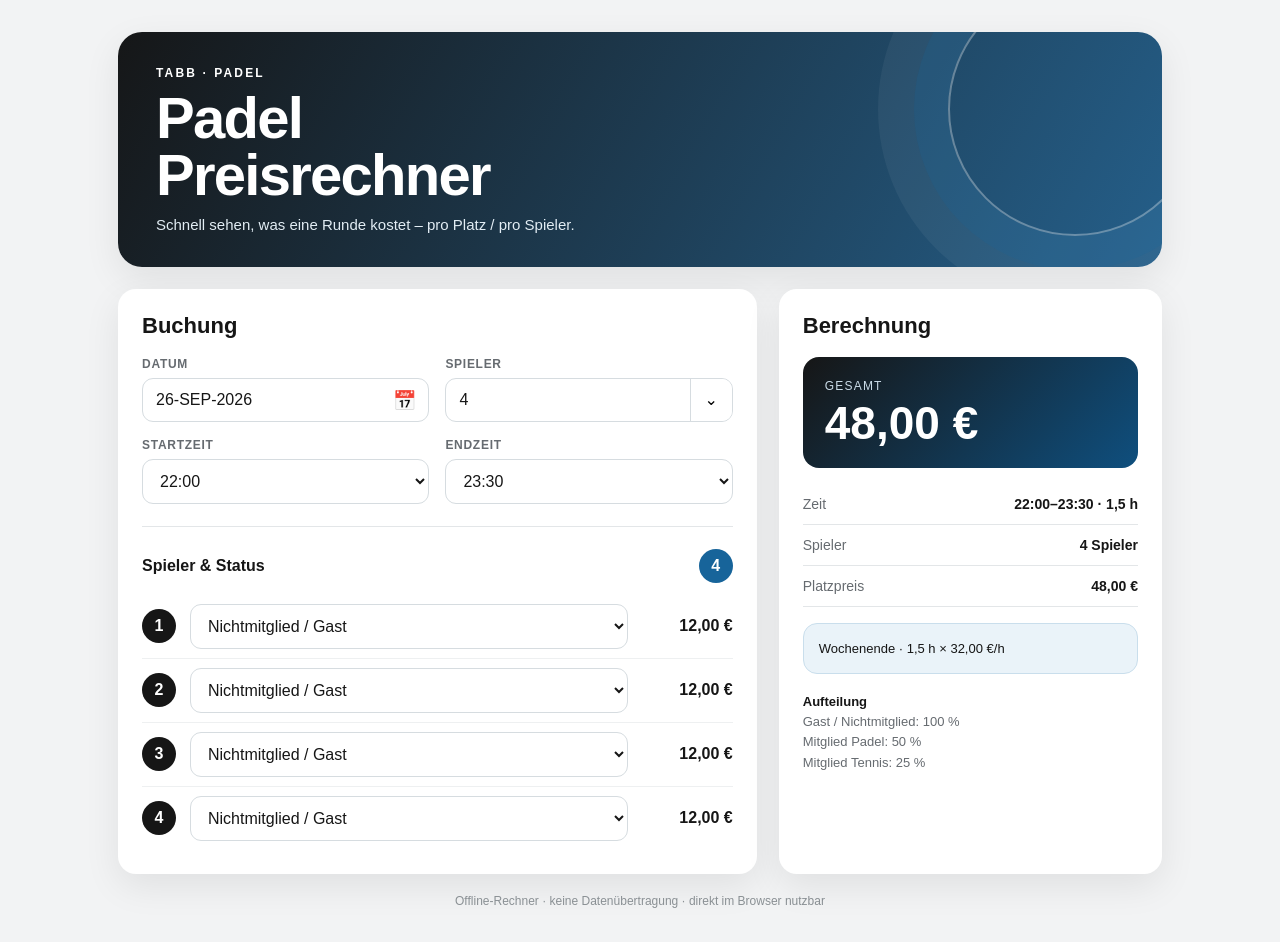
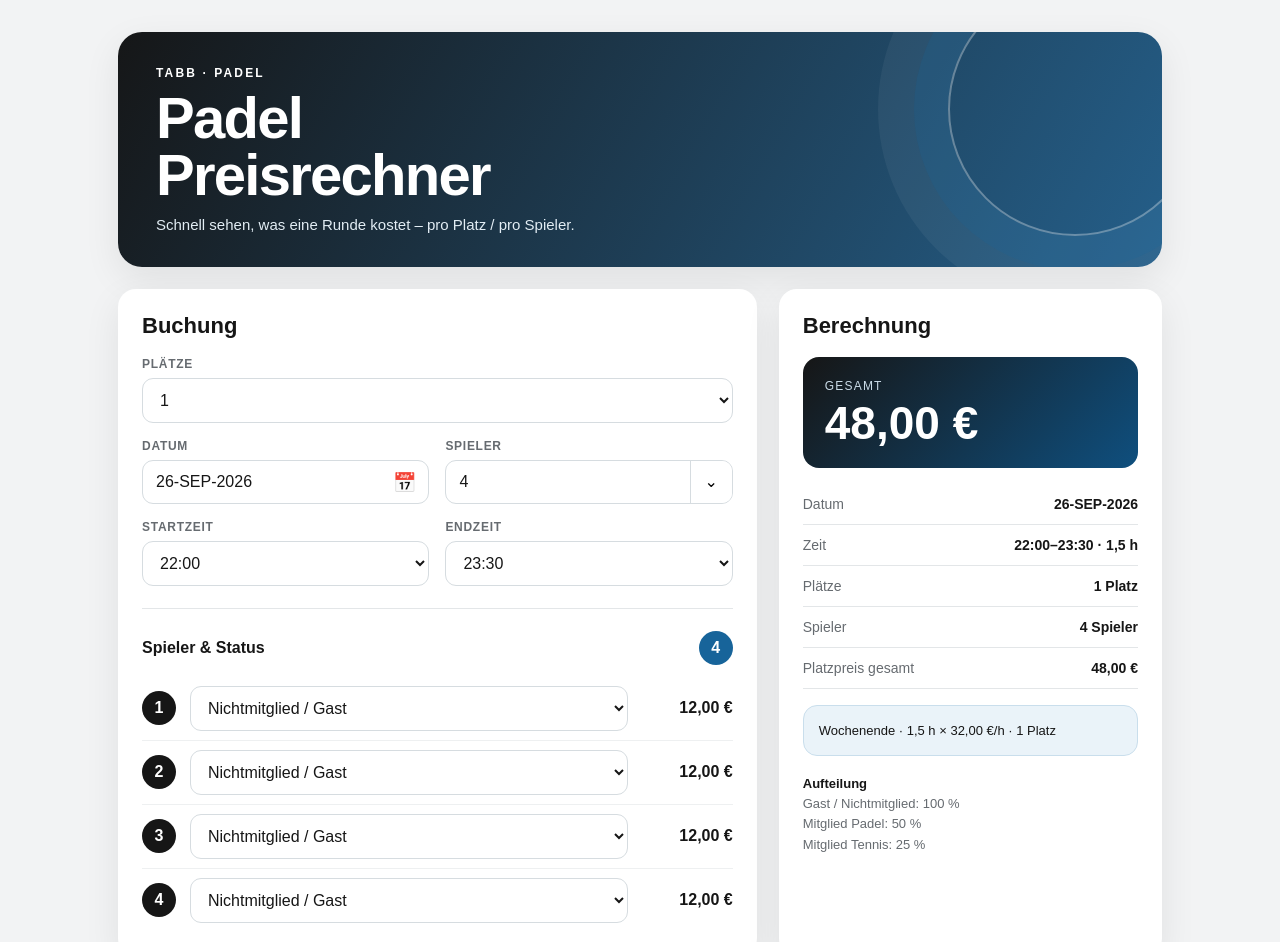
Before and after one commit to tabb-online/tabb-online.github.io, a plain HTML site: page padel/preisrechner/index.html in a window 1280 px wide. Shown: the top 942 px of the page. Drawn offline with Linux system fonts and the light colour scheme.

Commit message:
Add files via upload
Erweiterung: Plätze 1–3, Standard 1.
Gesamtpreis = Preis pro Platz × Anzahl Plätze.
Der Gesamtpreis wird anschließend über alle Spieler mit der bestehenden Gewichtung verteilt.
Sonstige Funktionen bleiben unverändert.

```diff
--- a/padel/preisrechner/index.html
+++ b/padel/preisrechner/index.html
@@ -277,6 +277,14 @@ input:focus,select:focus{
   <main class="content">
     <section class="card">
       <h2>Buchung</h2>
+      <div class="field" style="margin-bottom:16px">
+        <label for="courts">Plätze</label>
+        <select id="courts">
+          <option value="1" selected>1</option>
+          <option value="2">2</option>
+          <option value="3">3</option>
+        </select>
+      </div>
       <div class="grid">
         <div class="field">
           <label for="date">Datum</label>
@@ -338,9 +346,11 @@ input:focus,select:focus{
         <div class="total" id="netTotal">0,00 €</div>
       </div>
 
+      <div class="detail"><span>Datum</span><strong id="summaryDate">–</strong></div>
       <div class="detail"><span>Zeit</span><strong id="summaryTime">–</strong></div>
+      <div class="detail"><span>Plätze</span><strong id="summaryCourts">1 Platz</strong></div>
       <div class="detail"><span>Spieler</span><strong id="summaryPlayers">–</strong></div>
-      <div class="detail"><span>Platzpreis</span><strong id="courtTotal">–</strong></div>
+      <div class="detail"><span>Platzpreis gesamt</span><strong id="courtTotal">–</strong></div>
 
       <div class="rate-box" id="rateInfo"></div>
 
@@ -597,20 +607,25 @@ function calculate(){
     return;
   }
 
+  const courtCount = Math.max(1, Math.min(3, +$("courts").value || 1));
+  const totalCourtPrice = court.total * courtCount;
+
   const selections = [...document.querySelectorAll(".ptype")];
   const weights = selections.map(sel => TYPES[+sel.value].factor);
   const weightSum = weights.reduce((a,b)=>a+b,0);
 
   selections.forEach((sel,i)=>{
-    const price = court.total * (weights[i] / weightSum);
+    const price = totalCourtPrice * (weights[i] / weightSum);
     $(`p${i}`).textContent = eur(price);
   });
 
-  $("netTotal").textContent = eur(court.total);
-  $("courtTotal").textContent = eur(court.total);
+  $("netTotal").textContent = eur(totalCourtPrice);
+  $("courtTotal").textContent = eur(totalCourtPrice);
+  $("summaryDate").textContent = formatDateDisplay($("date").value);
   $("summaryTime").textContent = `${$("start").value}–${$("end").value} · ${durationText(court.duration)}`;
+  $("summaryCourts").textContent = `${courtCount} ${courtCount === 1 ? "Platz" : "Plätze"}`;
   $("summaryPlayers").textContent = `${n} Spieler`;
-  $("rateInfo").innerHTML = `${court.text}`;
+  $("rateInfo").innerHTML = `${court.text} · ${courtCount} ${courtCount === 1 ? "Platz" : "Plätze"}`;
 }
 
 $("start").addEventListener("change",()=>{
@@ -622,6 +637,7 @@ $("start").addEventListener("change",()=>{
   calculate();
 });
 $("end").addEventListener("change",calculate);
+$("courts").addEventListener("change",calculate);
 $("date").addEventListener("change",()=>{
   updateDateDisplay();
   calculate();
```
